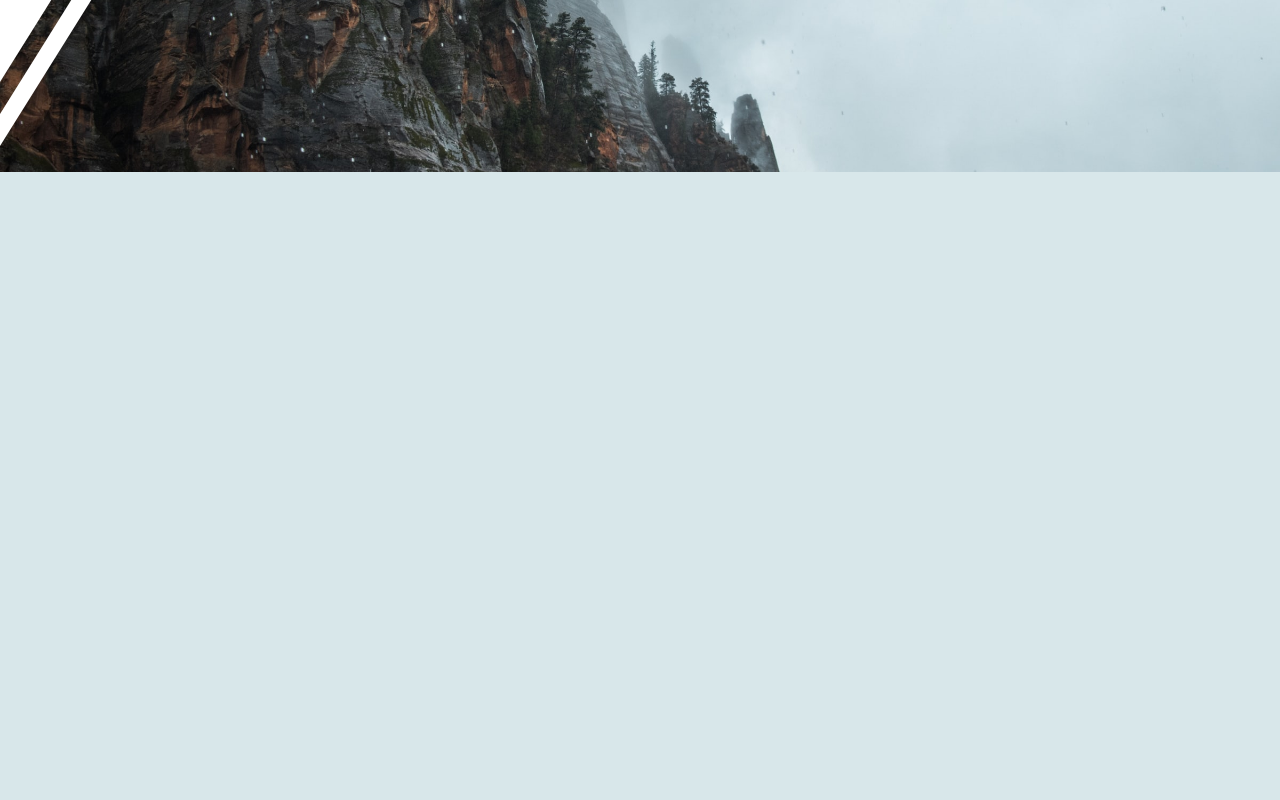
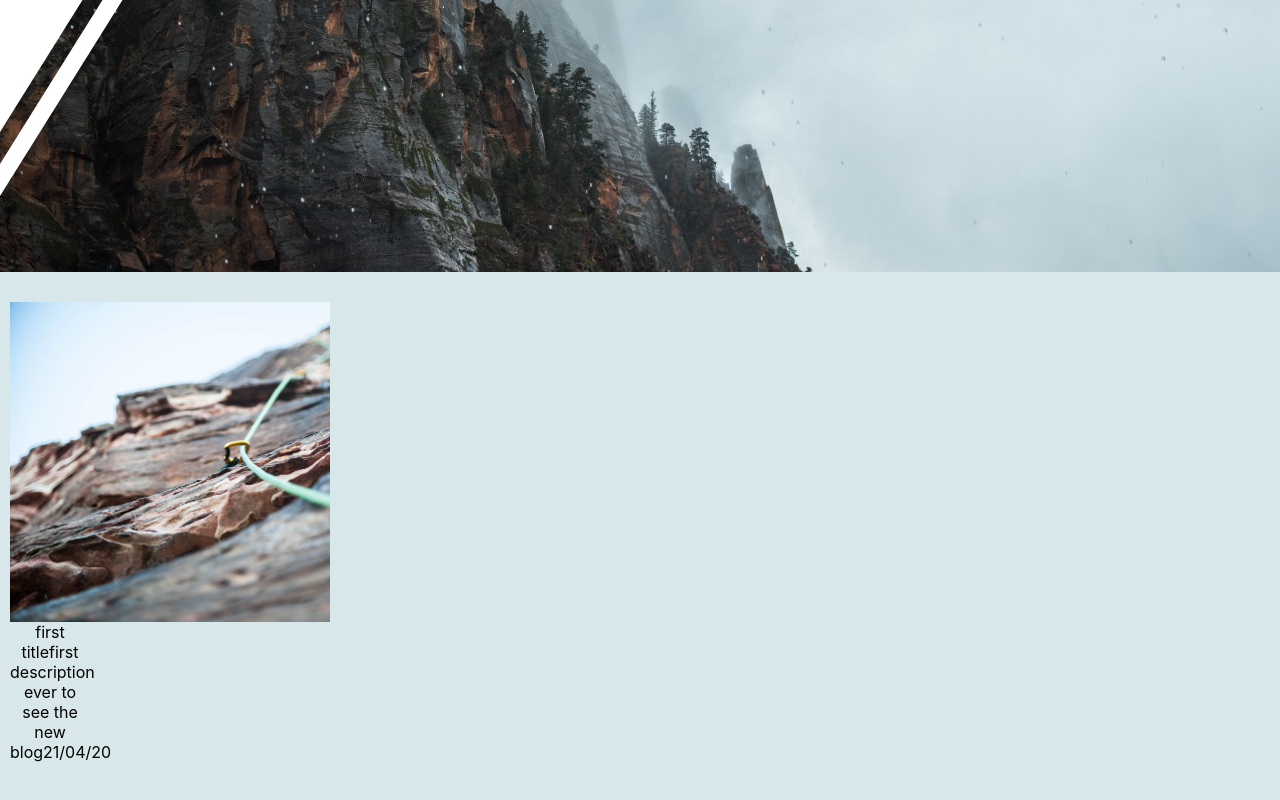
Before and after one commit to adampauw/butterchalk, a React (Create React App) app: page / in a window 1280 px wide. Shown: the part 328-1128 px from the top of the page. Built offline with nearby package versions, Linux system fonts and the light colour scheme.

Commit message:
create first styling of blog posts

```diff
--- a/public/index.html
+++ b/public/index.html
@@ -6,10 +6,6 @@
     <meta name="viewport" content="width=device-width, initial-scale=1" />
     <meta name="theme-color" content="#000000" />
     <link href="https://fonts.googleapis.com/css?family=Amatic+SC:700|Quicksand|Rajdhani&display=swap" rel="stylesheet">
-    <!--
-      manifest.json provides metadata used when your web app is installed on a
-      user's mobile device or desktop. See https://developers.google.com/web/fundamentals/web-app-manifest/
-    -->
     <link rel="manifest" href="%PUBLIC_URL%/manifest.json" />
     <title>Butterchalk</title>
   </head>
--- a/src/App.tsx
+++ b/src/App.tsx
@@ -5,13 +5,14 @@ import Overlay from "./components/header/Overlay";
 
 import styled from "@emotion/styled";
 import "./App.scss";
+import { Blog } from "./components/blog/Blog";
 
 const App: React.FC = () => {
   const Background = styled.div`
     background-image: url("/img/mountain-fog.jpg");
     background-size: cover;
     background-position: center;
-    height: 500px;
+    height: 600px;
     position: relative;
   `;
 
@@ -19,12 +20,11 @@ const App: React.FC = () => {
     <div className="App">
       <Background>
         <Navbar />
-        <Overlay width={100} height={500} position={0} />
-        <Overlay width={20} height={500} position={120} />
+        <Overlay width={100} height={600} position={0} />
+        <Overlay width={20} height={600} position={120} />
       </Background>
-      <div
-        className="Content"
-        style={{ backgroundColor: "#d8e7ea", height: "100vh" }}>
+      <div className="Content" style={{ backgroundColor: "#d8e7ea", height: "100vh" }}>
+        <Blog/>
       </div>
     </div>
   );
--- a/src/components/blog/Blog.tsx
+++ b/src/components/blog/Blog.tsx
@@ -1,3 +1,16 @@
 import React from 'react'
+import PostContainer from './Post';
 
-export const Blog = () => <></>
+export const Blog = () => {
+return(
+  <div>
+    <PostContainer
+      width={25}
+      height={25}
+      image={"/img/pic1.jpg"}
+      title={"first title"}
+      description={"first description ever to see the new blog"}
+      date={"21/04/20"}/>
+  </div>
+)
+}
--- /dev/null
+++ b/src/components/blog/Details.tsx
@@ -0,0 +1,25 @@
+import React from "react";
+import styled from "@emotion/styled";
+
+interface DetailsProps {
+  title: string;
+  description: string;
+  date: string;
+}
+
+export const DetailsContainer = (props: DetailsProps) => {
+
+  const Details = styled.div`
+    width: 25%;
+  `;
+
+  return (
+      <Details>
+        <span>{props.title}</span>
+        <span>{props.description}</span>
+        <span>{props.date}</span>
+      </Details>
+  );
+}
+
+export default DetailsContainer
--- /dev/null
+++ b/src/components/blog/Post.tsx
@@ -0,0 +1,32 @@
+import React from "react";
+import styled from "@emotion/styled";
+import DetailsContainer from "./Details";
+
+interface PostProps {
+  width: number;
+  height: number;
+  title: string;
+  description: string;
+  date: string;
+  image: string;
+}
+
+export const PostContainer = (props: PostProps) => {
+
+  const Post = styled.div`
+    width: ${props.width}%;
+    height: 0;
+    padding-top: 25%;
+    background-image: url(${props.image});
+    background-size: cover;
+    margin: 10px;
+  `;
+
+  return (
+    <Post>
+      <DetailsContainer title={props.title} description={props.description} date={props.date}/>
+    </Post>
+  );
+}
+
+export default PostContainer
--- a/src/components/header/Background.tsx
+++ b/src/components/header/Background.tsx
@@ -6,7 +6,6 @@ export const Background = () => {
     background-image: url("/img/mountain-fog.jpg");
     background-size: cover;
     background-position: center;
-    height: 500px;
     position: relative;
   `;
 
```
Also changed, not shown: src/components/blog/Article.tsx (deleted, +0 -26 lines), src/components/blog/Title.tsx (deleted, +0 -21 lines), 1 other file (tests, documents, lock files or other folders).
